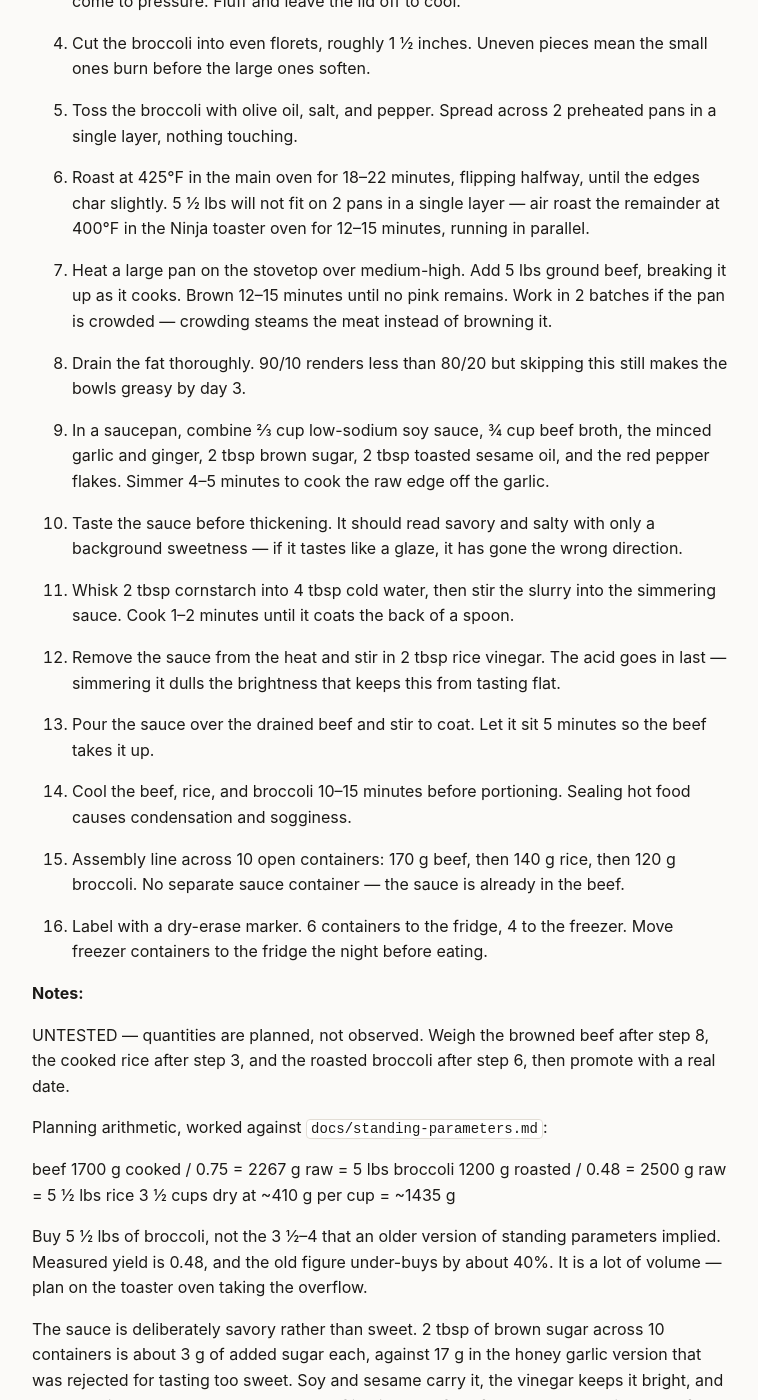
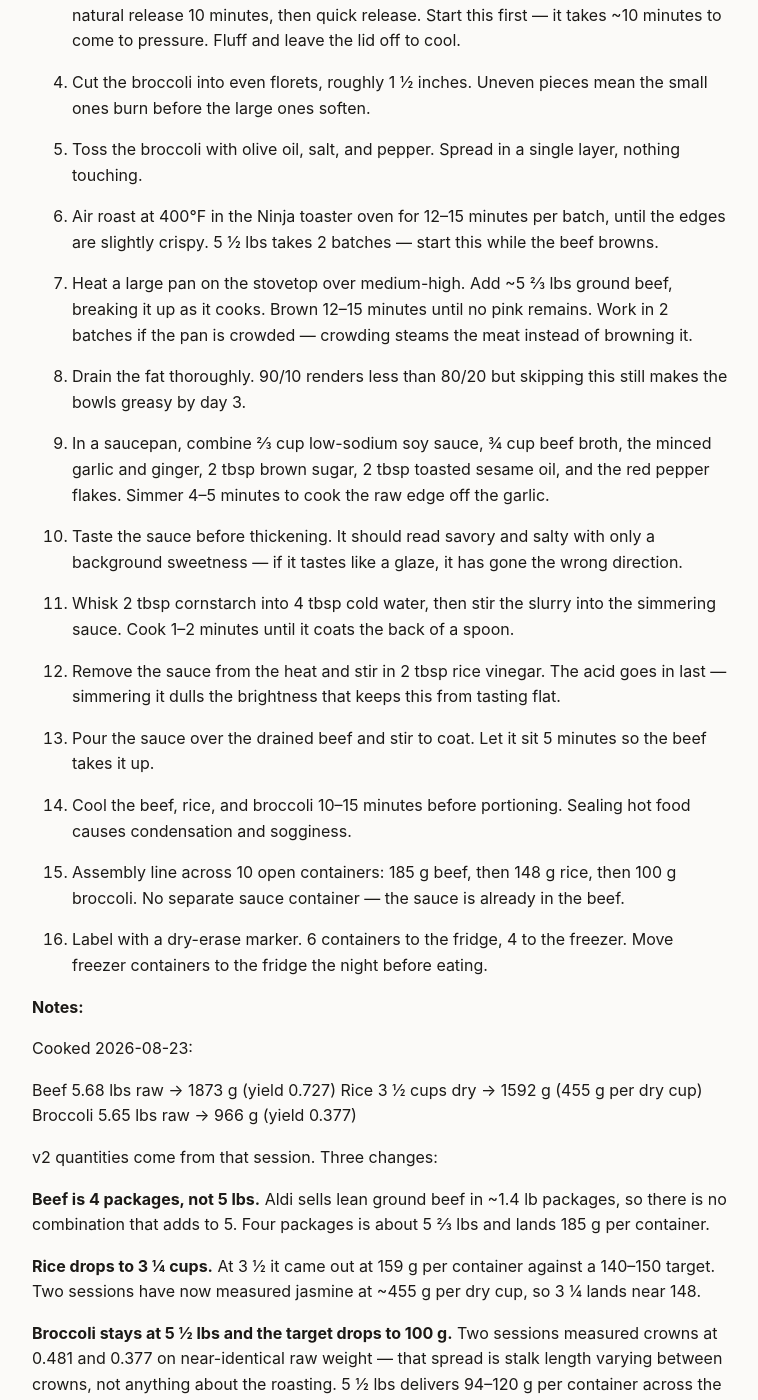
Before and after one commit to ZJBecker32/ten-containers, a Jekyll site: the page built from recipes/ground-beef-broccoli.md, in a window 1280 px wide and 1400 px high, scrolled down 1660 px. Shown: the whole window, without its empty margins (260-1018 px from the left). Built offline with Jekyll 4.4.1, drawn with Linux system fonts in a browser that asks for light colours; some of the changed text lies outside the part shown.

Commit message:
Promote ground beef and broccoli; broccoli is a range, not a number
Cooked 2026-08-23. Measured:

  Beef       5.68 lbs -> 1873 g   0.727  (file said 0.75)
  Rice       3.5 cups -> 1592 g   455 g per dry cup
  Broccoli   5.65 lbs ->  966 g   0.377  (file said 0.48)

Promoted to dialed-in with three quantity corrections. Beef becomes 4 packages
rather than 5 lbs, because Aldi sells lean ground in ~1.4 lb packages and no
combination adds to 5. Rice drops to 3 1/4 cups, since 3 1/2 delivered 159 g
per container against a 140-150 target and two sessions now agree on ~455 g
per dry cup. Broccoli stays at 5 1/2 lbs with the target dropped to 100 g.

Broccoli is the interesting one. Two sessions measured crowns at 0.481 and
0.377 on 5.68 and 5.65 lbs — near-identical input, 274 g difference in output.
Both were weighed identically (package weight before trimming) and both were
air roasted in the Ninja in two batches, so this is not a measurement-basis
problem and not a technique problem. Crowns simply vary in how much stalk
comes attached, and stalk is dense and gets trimmed away.

Deliberately not adopting a trim-then-weigh protocol. It would tighten the
ratio and change no decision: 5 1/2 lbs of crowns yields 94-120 g per
container across the full observed range, and the target band is 90-120. The
general rule is now recorded in standing-parameters — measure precisely where
a decision hangs on it, and where the honest answer is a range that the
shopping quantity spans, record the range.

Recipe also corrected to the method actually used: Ninja air roast in two
batches, no main oven. The written version had the main oven doing the bulk
with the toaster taking overflow, which is not what happened.

Co-Authored-By: Claude Opus 5 <noreply@anthropic.com>
Claude-Session: https://claude.ai/code/session_01UgQQ4eCUmbkrGrvZUTtmrD

```diff
--- a/recipes/ground-beef-broccoli.md
+++ b/recipes/ground-beef-broccoli.md
@@ -1,8 +1,9 @@
 ---
 title: Ground Beef and Broccoli Bowls
 slug: ground-beef-broccoli
-status: untested
-version: 1
+status: dialed-in
+version: 2
+last_cooked: 2026-08-23
 
 containers: 10
 storage:
@@ -13,27 +14,30 @@ total_time_min: 75
 prep_time_min: 20
 cook_time_min: 55
 
-equipment: [instant-pot, stovetop, main-oven, toaster-oven, food-scale]
+equipment: [instant-pot, stovetop, toaster-oven, food-scale]
 store: aldi
 protein_source: ground-beef-90-10
 tags: [no-cutting, freezer-friendly, scratch-sauce, budget, no-crockpot]
 
 per_container:
-  beef: 170
-  rice: 140
-  broccoli: 120
+  beef: 185
+  rice: 148
+  broccoli: 100
 
 nutrition_per_container:
-  calories: 660
-  protein_g: 51
+  calories: 685
+  protein_g: 55
   carbs_g: 52
-  fat_g: 26
+  fat_g: 27
   fiber_g: 5
   sodium_mg: 750
   added_sugar_g: 3
   estimated: true
 
-yields: {}
+yields:
+  ground_beef_90_10: 0.727
+  jasmine_rice_g_per_cup_dry: 455
+  broccoli_crowns_roasted: 0.377
 
 fresh_toppings:
   - sliced scallions
@@ -48,9 +52,9 @@ fresh_toppings:
 
 **Ingredients:**
 
-  - 5 lbs ground beef (90/10)
-  - ~5 ½ lbs broccoli florets (~2500 g, yields ~1200 g roasted)
-  - 3 ½ cups jasmine rice (dry)
+  - 4 packages ground beef (90/10), ~5 ⅔ lbs total
+  - ~5 ½ lbs broccoli crowns (yields 940–1200 g roasted; crowns vary)
+  - 3 ¼ cups jasmine rice (dry)
   - ⅔ cup low-sodium soy sauce (see Notes if only regular is available)
   - ¾ cup low-sodium beef broth
   - 8–9 cloves garlic, minced
@@ -65,19 +69,19 @@ fresh_toppings:
 
 **Steps:**
 
-1.  Preheat the main oven to 425°F with the sheet pans inside, and the Ninja toaster oven to 400°F air roast. Hot pans sear on contact instead of steaming.
+1.  Preheat the Ninja toaster oven to 400°F air roast.
 
-2.  Rinse 3 ½ cups jasmine rice 2–3 times until the water runs mostly clear. Add to the Instant Pot with 3 ½ cups water (1:1).
+2.  Rinse 3 ¼ cups jasmine rice 2–3 times until the water runs mostly clear. Add to the Instant Pot with 3 ¼ cups water (1:1).
 
 3.  Confirm the valve is set to SEALING. Pressure Cook (Manual) on High for 3 minutes, natural release 10 minutes, then quick release. Start this first — it takes ~10 minutes to come to pressure. Fluff and leave the lid off to cool.
 
 4.  Cut the broccoli into even florets, roughly 1 ½ inches. Uneven pieces mean the small ones burn before the large ones soften.
 
-5.  Toss the broccoli with olive oil, salt, and pepper. Spread across 2 preheated pans in a single layer, nothing touching.
+5.  Toss the broccoli with olive oil, salt, and pepper. Spread in a single layer, nothing touching.
 
-6.  Roast at 425°F in the main oven for 18–22 minutes, flipping halfway, until the edges char slightly. 5 ½ lbs will not fit on 2 pans in a single layer — air roast the remainder at 400°F in the Ninja toaster oven for 12–15 minutes, running in parallel.
+6.  Air roast at 400°F in the Ninja toaster oven for 12–15 minutes per batch, until the edges are slightly crispy. 5 ½ lbs takes 2 batches — start this while the beef browns.
 
-7.  Heat a large pan on the stovetop over medium-high. Add 5 lbs ground beef, breaking it up as it cooks. Brown 12–15 minutes until no pink remains. Work in 2 batches if the pan is crowded — crowding steams the meat instead of browning it.
+7.  Heat a large pan on the stovetop over medium-high. Add ~5 ⅔ lbs ground beef, breaking it up as it cooks. Brown 12–15 minutes until no pink remains. Work in 2 batches if the pan is crowded — crowding steams the meat instead of browning it.
 
 8.  Drain the fat thoroughly. 90/10 renders less than 80/20 but skipping this still makes the bowls greasy by day 3.
 
@@ -93,26 +97,34 @@ fresh_toppings:
 
 14. Cool the beef, rice, and broccoli 10–15 minutes before portioning. Sealing hot food causes condensation and sogginess.
 
-15. Assembly line across 10 open containers: 170 g beef, then 140 g rice, then 120 g broccoli. No separate sauce container — the sauce is already in the beef.
+15. Assembly line across 10 open containers: 185 g beef, then 148 g rice, then 100 g broccoli. No separate sauce container — the sauce is already in the beef.
 
 16. Label with a dry-erase marker. 6 containers to the fridge, 4 to the freezer. Move freezer containers to the fridge the night before eating.
 
 **Notes:**
 
-UNTESTED — quantities are planned, not observed. Weigh the browned beef after
-step 8, the cooked rice after step 3, and the roasted broccoli after step 6,
-then promote with a real date.
+Cooked 2026-08-23:
 
-Planning arithmetic, worked against `docs/standing-parameters.md`:
+  Beef       5.68 lbs raw → 1873 g   (yield 0.727)
+  Rice       3 ½ cups dry → 1592 g   (455 g per dry cup)
+  Broccoli   5.65 lbs raw →  966 g   (yield 0.377)
 
-  beef       1700 g cooked / 0.75 = 2267 g raw = 5 lbs
-  broccoli   1200 g roasted / 0.48 = 2500 g raw = 5 ½ lbs
-  rice       3 ½ cups dry at ~410 g per cup = ~1435 g
+v2 quantities come from that session. Three changes:
 
-Buy 5 ½ lbs of broccoli, not the 3 ½–4 that an older version of standing
-parameters implied. Measured yield is 0.48, and the old figure under-buys by
-about 40%. It is a lot of volume — plan on the toaster oven taking the
-overflow.
+**Beef is 4 packages, not 5 lbs.** Aldi sells lean ground beef in ~1.4 lb
+packages, so there is no combination that adds to 5. Four packages is about
+5 ⅔ lbs and lands 185 g per container.
+
+**Rice drops to 3 ¼ cups.** At 3 ½ it came out at 159 g per container against
+a 140–150 target. Two sessions have now measured jasmine at ~455 g per dry
+cup, so 3 ¼ lands near 148.
+
+**Broccoli stays at 5 ½ lbs and the target drops to 100 g.** Two sessions
+measured crowns at 0.481 and 0.377 on near-identical raw weight — that spread
+is stalk length varying between crowns, not anything about the roasting.
+5 ½ lbs delivers 94–120 g per container across the whole observed range, which
+sits inside the 90–120 target either way, so the quantity is right and the
+target is set at the reliable end.
 
 The sauce is deliberately savory rather than sweet. 2 tbsp of brown sugar
 across 10 containers is about 3 g of added sugar each, against 17 g in the
@@ -148,4 +160,4 @@ Aldi option.
 Broccoli softens slightly in the freezer but holds better than zucchini.
 
 **Nutrition:**
-Serving Size: 1 container, Calories: 660 kcal, Protein: 51 g, Carbohydrates: 52 g, Fat: 26 g, Fiber: 5 g, Sodium: 750 mg, Sugar: 3 g. Estimated and unverified — recipe has not been cooked. Excludes fresh toppings.
+Serving Size: 1 container, Calories: 685 kcal, Protein: 55 g, Carbohydrates: 52 g, Fat: 27 g, Fiber: 5 g, Sodium: 750 mg, Sugar: 3 g. Estimated from observed portion weights, not lab-tested. Excludes fresh toppings.
```
Also changed, not shown: docs/standing-parameters.md (+21 -7 lines), sessions/2026-08-23-ground-beef-broccoli.md (added, +56 -0 lines), 1 other file.
